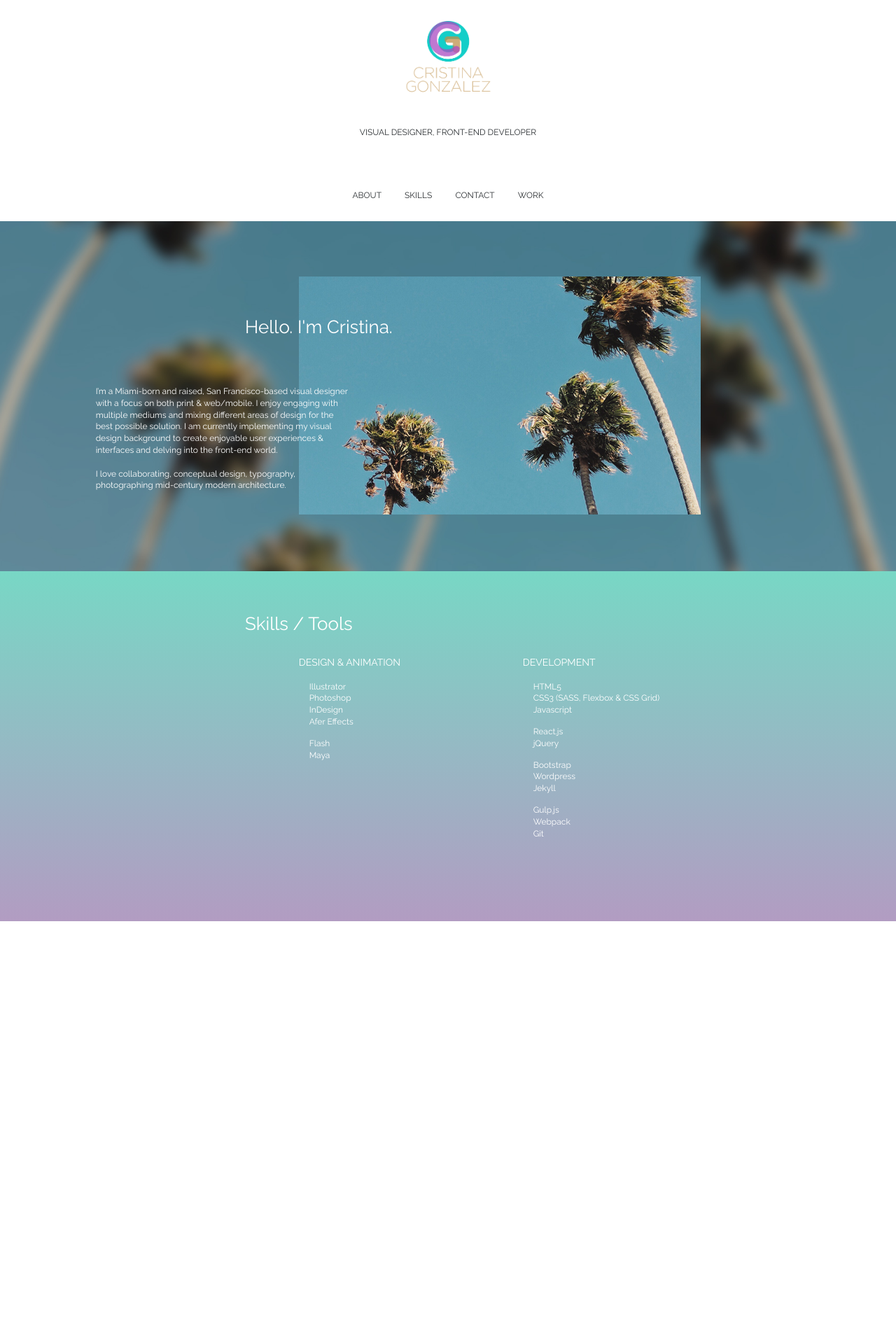
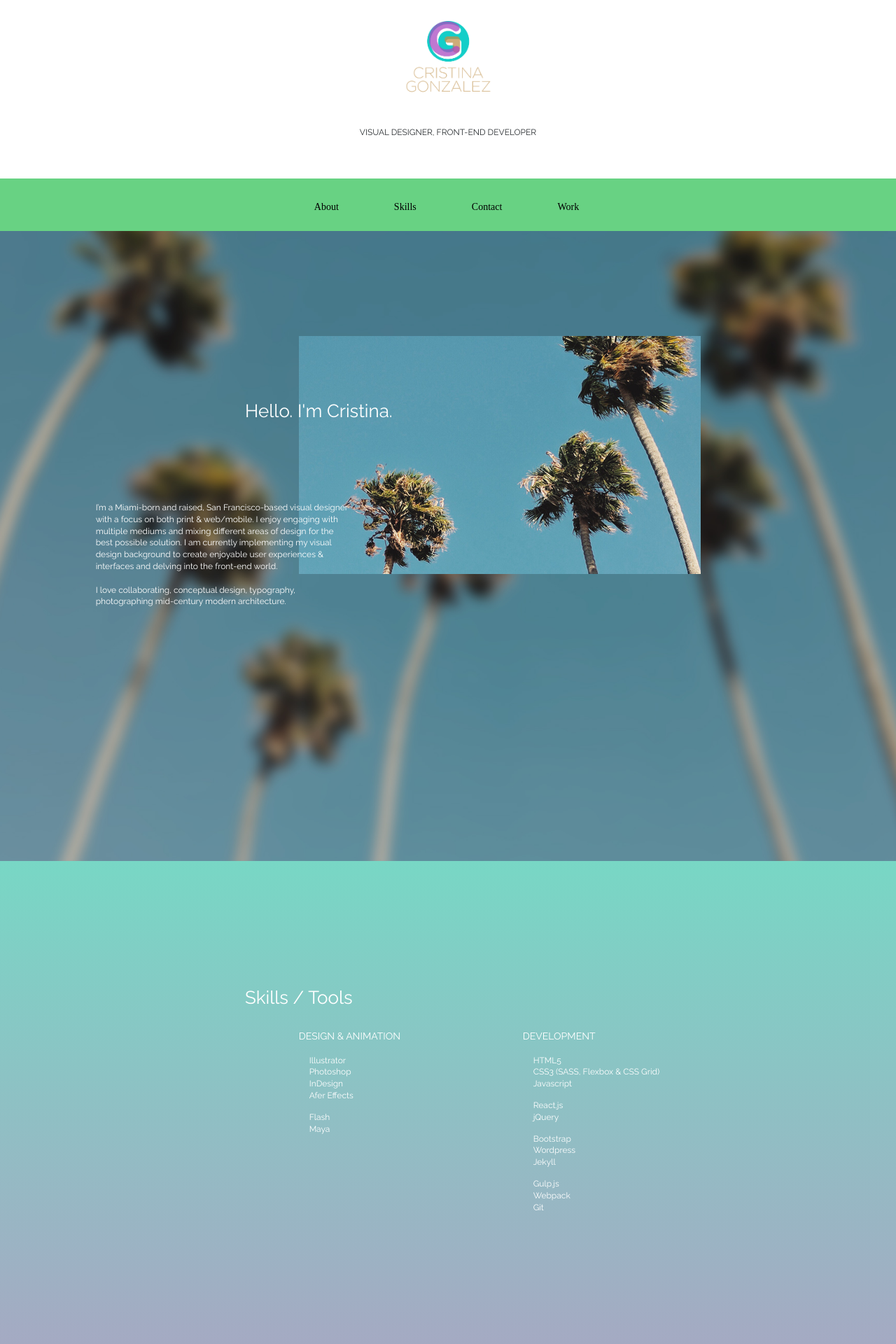
Before and after one commit to cgonz0/cgonz0.github.io, a Jekyll site: the page built from index.html, in a window 1280 px wide. Shown: the top 1920 px of the page at 70% size. Built offline with Jekyll 4.4.1, drawn with Linux system fonts in a browser that asks for light colours; before the commit the page ends 1316 px from its top, so only the background shows below that.

Commit message:
continue to build site and add javascript scroll menu

```diff
--- a/_includes/nav.html
+++ b/_includes/nav.html
@@ -1,8 +1,18 @@
-<nav>
+<!-- <nav>
     <ul>
       <li><a href="{{ "index.html#about" | relative_url }}" class="{% if page.url == '/index.html#about' %}current{% endif %}">About</a></li>
       <li><a href="{{ "index.html#skills" | relative_url }}" class="{% if page.url == '/index.html#skills' %}current{% endif %}">Skills</a></li>
       <li><a href="{{ "linkto.html" | relative_url }}" class="{% if page.url == '/linkto.html' %}current{% endif %}">Contact</a></li>
       <li><a href="{{ "/index.html" | relative_url }}">Work</a></li>
     </ul>
-</nav>
+</nav> -->
+<div class="nav">
+  <div id="menu">
+    <ul>
+      <li><a href="#about">About</a></li>
+      <li><a href="#skills">Skills</a></li>
+      <li><a href="#contact">Contact</a></li>
+      <li><a href="#work">Work</a></li>
+    </ul>
+  </div>
+</div>
--- a/_layouts/default.html
+++ b/_layouts/default.html
@@ -18,6 +23,7 @@
 <footer>
 
 </footer>
+
 </body>
 
 </html>
--- a/_sass/_colors.scss
+++ b/_sass/_colors.scss
@@ -2,3 +2,5 @@
 $aqua: #14cec8;
 $gradient-aqua: #78d7c5;
 $gradient-purple: #b29cc2;
+$gradient-yellow: #ccd8b3;
+$gradient-green: #94d8b0;
--- a/css/main.scss
+++ b/css/main.scss
@@ -35,7 +35,8 @@
 //About
 
 .about {
-  height: 500px;
+  height: 100vh;
+  width: 100%;
   background: url('{{ "/img/about_bg.jpg" | relative_url }}') 50% 35% / 145%;
 }
 
@@ -59,7 +60,8 @@
 //Skills
 
 .skills {
-  height: 500px;
+  height: 100vh;
+  width: 100%;
   background: linear-gradient($gradient-aqua, $gradient-purple);
   h3 {
     text-transform: uppercase;
@@ -85,3 +87,138 @@
 .skill-dev {
   grid-area: 5 / 8 / 6 / 10;
 }
+
+
+//Work
+
+.work {
+  height: 100vh;
+  width: 100%;
+  background: url('{{ "/img/work_bg.jpg" | relative_url }}') 50% 28% / 100%;
+}
+
+.a {
+  grid-area: 3 / 5 / 11 / 11;
+}
+
+.b {
+  grid-area: 4 / 4 / 5 / 7;
+  margin-left: 30px;
+
+}
+
+.c {
+  grid-area: 6 / 2 / 11 / 6;
+  margin-left: 30px;
+  margin-right: 30px;
+}
+
+
+// Contact
+
+.contact {
+  height: 100vh;
+  width: 100%;
+  background: linear-gradient($gradient-yellow, $gradient-green);
+  h3 {
+    text-transform: uppercase;
+    font-weight: 400;
+  }
+  li {
+    display: block;
+    text-align: left;
+    margin-left: 10px;
+    line-height: 1.4rem;
+  }
+}
+
+
+//New menu
+
+.nav {
+  width: 100%;
+  height:75px;
+  background-color: rgba(0, 0, 0, 1);
+  background-color:rgba(4, 180, 49, 0.6);
+  -webkit-transition: all 0.4s ease;
+  -moz-transition: all 0.4s ease;
+  -o-transition: all 0.4s ease;
+  transition: all 0.4s ease;
+}
+.light-menu {
+  width: 100%;
+  height: 75px;
+  background-color: rgba(255, 255, 255, 255);
+  position: fixed;
+  background-color:rgba(4, 180, 49, 0.6);
+  -webkit-transition: all 0.4s ease;
+  -moz-transition: all 0.4s ease;
+  -o-transition: all 0.4s ease;
+  transition: all 0.4s ease;
+}
+#menu {
+  width: 980px;
+  height: 75px;
+  margin: 0 auto;
+}
+#menu ul {
+  margin: 0 0 0 0;
+}
+#menu ul li a{
+  padding: 32px 40px;
+}
+#menu ul li {
+  list-style: none;
+  margin: 0 0 0 -4px;
+  display: inline;
+
+}
+.active, #menu ul li a:hover  {
+  font-family:'Droid Sans', serif;
+  font-size: 14px;
+  color: #fff;
+  text-decoration: none;
+  line-height: 50px;
+background-color: rgba(0, 0, 0, 0.12);
+padding: 32px 40px;
+
+}
+a {
+  font-family:'Droid Sans', serif;
+  font-size: 14px;
+  color: black;
+  text-decoration: none;
+  line-height: 72px;
+}
+
+
+.fix{
+  position:fixed;
+  top:0;
+  left:0;
+  right:0;
+  margin:0;
+}
+
+
+// #home {
+//   background-color: #286090;
+//   height: 100vh;
+//   width: 100%;
+//   overflow: hidden;
+// }
+// #portfolio {
+//   background: gray;
+//   height: 100vh;
+//   width: 100%;
+// }
+// #about {
+//   background-color: blue;
+//   height: 100vh;
+//   width: 100%;
+// }
+// #contact {
+//   background-color: rgb(154, 45, 45);
+//   height: 100vh;
+//   width: 100%;
+// }
--- a/index.html
+++ b/index.html
@@ -25,8 +25,8 @@
 
 </div>
 
+
 <!-- SKILLS -->
-
 <div class="grid skills" id="skills">
 
     <div class="e title">
@@ -67,3 +67,34 @@
       </div>
 
 </div>
+
+
+<!-- WORK -->
+<div class="grid work" id="work">
+
+  <div class="a pop-image">
+      <img src="{{ "/img/work_crop.jpg" | relative_url }}">
+  </div>
+
+  <div class="b title">
+      <h1>My Work</h1>
+  </div>
+
+  <div class="c desc">
+  <p>
+
+  </p>
+  </div>
+
+</div>
+
+
+<!-- Contact -->
+<div class="grid contact" id="contact">
+
+  <div class="e title">
+      <h1>Get in Touch</h1>
+  </div>
+
+
+</div>
--- /dev/null
+++ b/js/main.js
@@ -0,0 +1,52 @@
+// console.log('hey');
+// alert("hello javascript");
+
+
+$(document).ready(function () {
+    $(document).on("scroll", onScroll);
+
+//sticky at top
+$(window).scroll(function() {
+  if ($(this).scrollTop() > 255) {
+              $('.nav, #menu').addClass('fix');
+      } else {
+          $('.nav, #menu').removeClass('fix');
+      }
+});
+
+  //smoothscroll
+  $('a[href^="#"]').on('click', function (e) {
+      e.preventDefault();
+      $(document).off("scroll");
+
+      $('a').each(function () {
+          $(this).removeClass('active');
+      })
+      $(this).addClass('active');
+
+      var target = this.hash,
+          nav = target;
+      $target = $(target);
+      $('html, body').stop().animate({
+          'scrollTop': $target.offset().top-75
+      }, 500, 'swing', function () {
+          window.location.hash = target;
+          $(document).on("scroll", onScroll);
+      });
+  });
+});
+
+function onScroll(event){
+  var scrollPos = $(document).scrollTop();
+  $('#menu a').each(function () {
+      var currLink = $(this);
+      var refElement = $(currLink.attr("href"));
+      if (refElement.position().top <= scrollPos && refElement.position().top + refElement.height() > scrollPos) {
+          $('#menu ul li a').removeClass("active");
+          currLink.addClass("active");
+      }
+      else{
+          currLink.removeClass("active");
+      }
+  });
+}
```
Also changed, not shown: other parts of _layouts/default.html (+6 -1 lines), img/work_bg.jpg (added), img/work_crop.jpg (added).
